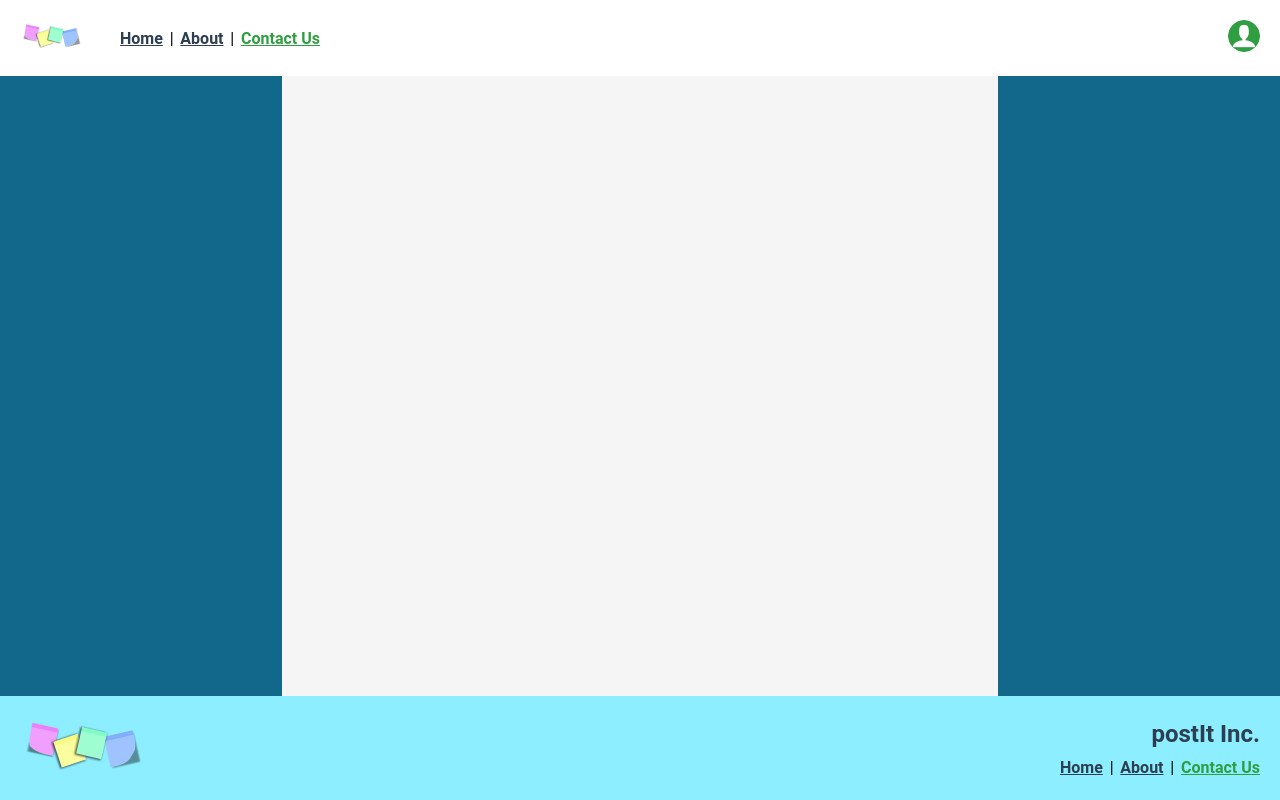
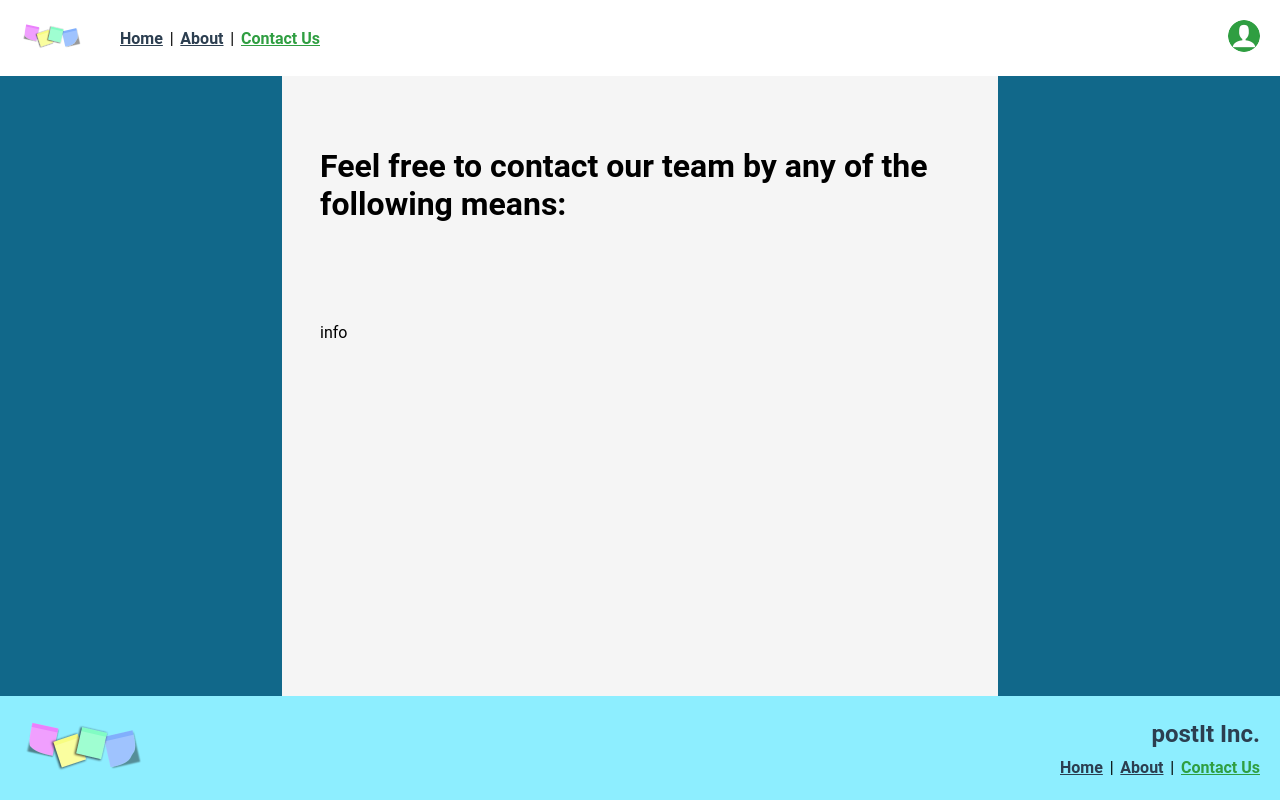
Before and after one commit to MTender/wad_hw_vue, a Vue app: page /contact-us in a window 1280 px wide. Built offline with nearby package versions, Linux system fonts and the light colour scheme.

Commit message:
Unfinished Contact Us Page

```diff
--- a/src/router/index.js
+++ b/src/router/index.js
@@ -19,6 +19,12 @@ const routes = [
     component: () =>
       import(/* webpackChunkName: "about" */ "../views/About.vue"),
   },
+  {
+    path: "/contact-us",
+    name: "ContactUs",
+    component: () =>
+    import(/* webpackChunkName: "contactUs" */ "../views/ContactUs.vue"),
+  }
 ];
 
 const router = new VueRouter({
--- a/src/views/ContactUs.vue
+++ b/src/views/ContactUs.vue
@@ -0,0 +1,29 @@
+<template>
+	<div class="contactUs">
+		<div>
+			<h1>
+				Feel free to contact our team by any of the following means:
+			</h1>
+			<p> info </p>
+		</div>
+	</div>
+</template>
+
+<script>
+
+</script>
+
+
+<style scoped lang="scss">
+h1 {
+	margin-bottom: 100px;
+}
+
+ul {
+	list-style: none;
+	display: flex;
+	justify-content: space-around;
+	flex-flow: row wrap;
+	padding: 0;
+}
+</style>
```
